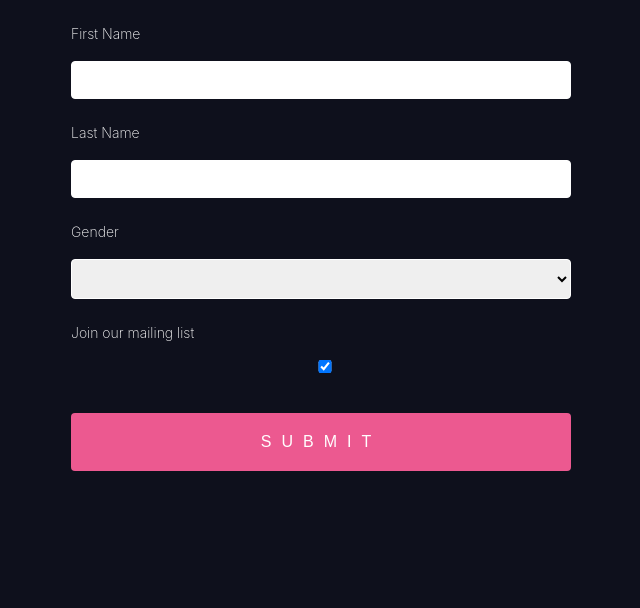
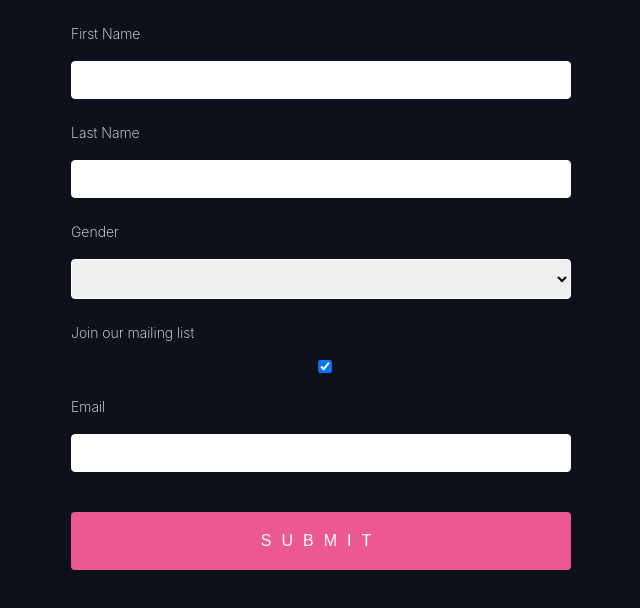
Before and after one commit to dmarkus/form-hooks-insight, a React (Create React App) app: page / in a window 1280 px wide. Both pictures are taken after a click on the checkbox 644 px from the left and 366 px from the top of the page. Shown: the top 608 px of the page, without its empty margins (319-959 px from the left). Built offline with nearby package versions, Linux system fonts and the light colour scheme.

Commit message:
Add conditionally rendered field email

```diff
--- a/src/components/ClientDetails/ClientDetails.tsx
+++ b/src/components/ClientDetails/ClientDetails.tsx
@@ -5,6 +5,7 @@ import { clientSchema } from "../../types/client.schema";
 import { yupResolver } from "@hookform/resolvers/yup";
 import { ErrorMessage } from "../ErrorMessage/ErrorMessage";
 import { YesNoInput } from "../YesNoInput/YesNoInput";
+import { useWatch } from "react-hook-form";
 
 export const ClientDetails = () => {
   const {
@@ -15,6 +16,11 @@ export const ClientDetails = () => {
     formState: { errors },
   } = useForm<Client>({ resolver: yupResolver(clientSchema), mode: "onBlur" });
 
+  const isNewsletterAllowed = useWatch({
+    control,
+    name: "isNewsletterAllowed",
+    defaultValue: false,
+  });
   const onSubmit = handleSubmit((data) => console.log(data));
 
   return (
@@ -22,9 +28,11 @@ export const ClientDetails = () => {
       <label>First Name</label>
       <input {...register("firstName")} maxLength={50} />
       <ErrorMessage>{errors.firstName?.message}</ErrorMessage>
+
       <label>Last Name</label>
       <input {...register("lastName")} maxLength={50} />
       <ErrorMessage>{errors.lastName?.message}</ErrorMessage>
+
       <label>Gender</label>
       <select {...register("gender")}>
         <option></option>
@@ -37,6 +45,14 @@ export const ClientDetails = () => {
       <YesNoInput<Client> control={control} name="isNewsletterAllowed" />
       <ErrorMessage>{errors.isNewsletterAllowed?.message}</ErrorMessage>
 
+      {isNewsletterAllowed && (
+        <>
+          <label>Email</label>
+          <input {...register("email")} maxLength={50} />
+          <ErrorMessage>{errors.email?.message}</ErrorMessage>
+        </>
+      )}
+
       <input type="submit" />
     </form>
   );
--- a/src/components/YesNoInput/YesNoInput.tsx
+++ b/src/components/YesNoInput/YesNoInput.tsx
@@ -12,7 +12,7 @@ export const YesNoInput = <FormValues,>({
   name,
 }: YesNoInputProps<FormValues>) => (
   <Controller
-      defaultValue=""
+    defaultValue=""
     control={control}
     name={name}
     render={({ field }) => (
--- a/src/types/client.schema.ts
+++ b/src/types/client.schema.ts
@@ -5,9 +5,11 @@ import { Client } from "./client";
 export const clientSchema: SchemaOf<Client> = yup.object().shape({
   firstName: yup.string().required(),
   lastName: yup.string().required(),
-  //city: yup.string().required(),
   gender: yup.mixed().oneOf(["male", "female"]).required(),
-  // age: yup.number().positive().integer().required(),
   isNewsletterAllowed: yup.boolean().required(),
-  email: yup.string().notRequired(),
+  email: yup.string().when("isNewsletterAllowed", {
+    is: true,
+    then: yup.string().email().required(),
+    otherwise: yup.number().notRequired(),
+  }),
 });
--- a/src/types/client.ts
+++ b/src/types/client.ts
@@ -1,7 +1,6 @@
 export interface Client {
   firstName: string;
   lastName: string;
-  // city: string;
   gender: "male" | "female";
 
   isNewsletterAllowed: boolean;
```
